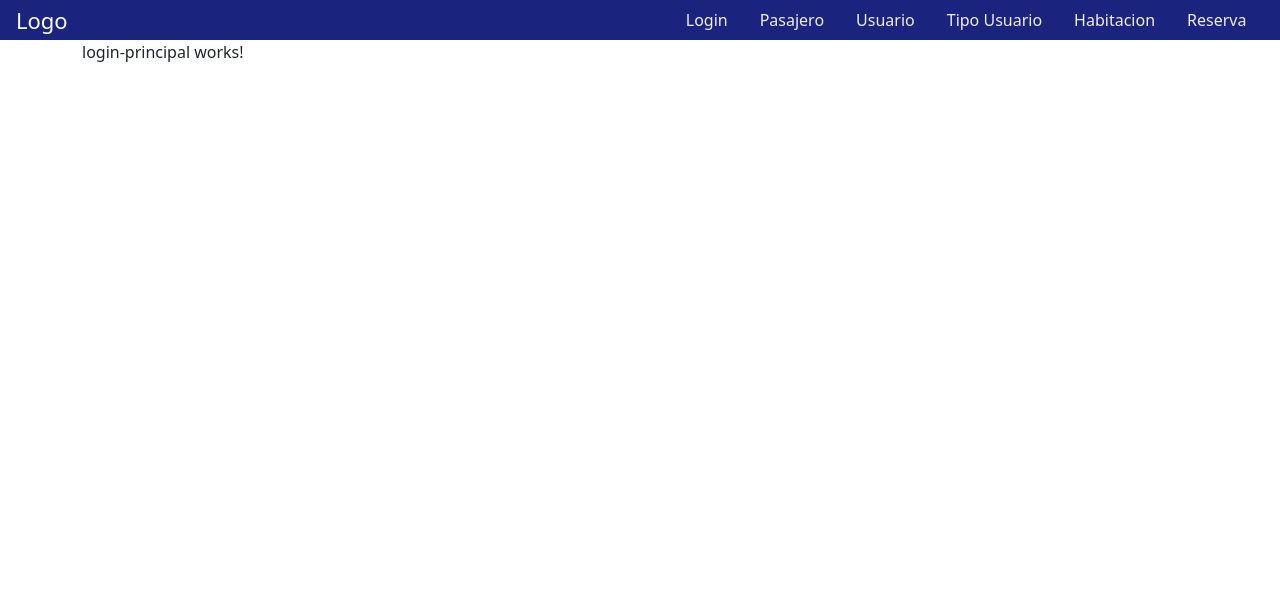
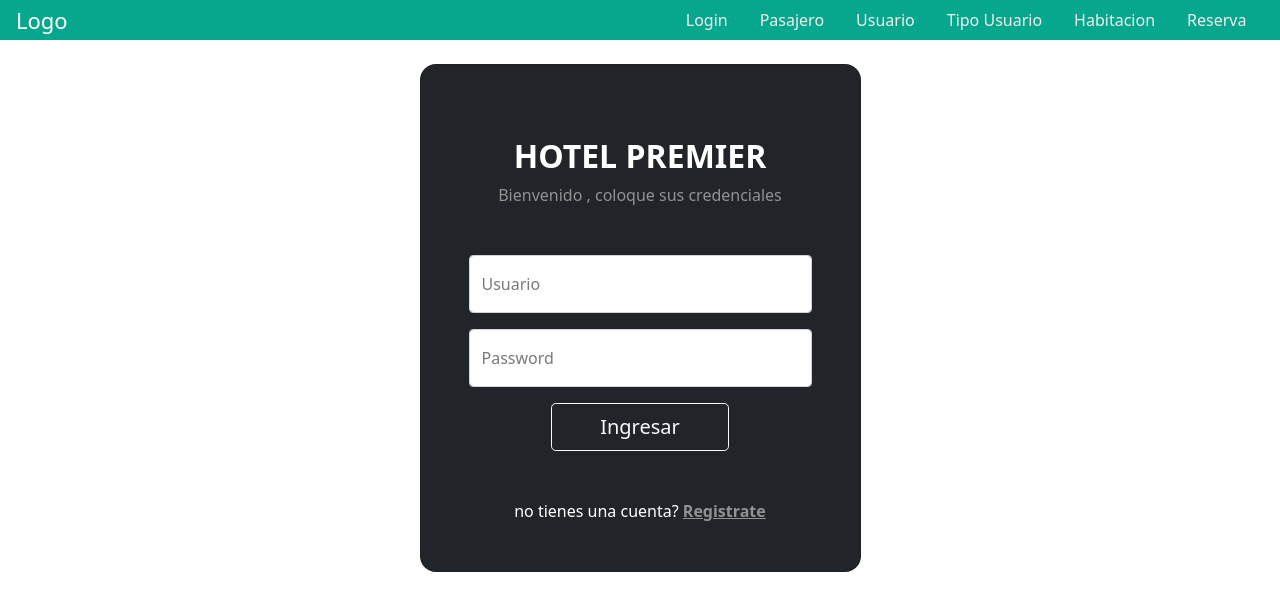
Before and after one commit to extremewhale/ProyectoDAWIIHotel, an Angular app: page /login in a window 1280 px wide. Shown: the top 610 px of the page. Built offline with nearby package versions, Linux system fonts and the light colour scheme.

Commit message:
loguin estilo casi finalizado

```diff
--- a/src/app/app.component.css
+++ b/src/app/app.component.css
@@ -7,7 +7,7 @@
   }
   .nav {
     width: 100%;
-    background-color: #1A237E;
+    background-color: #06a78c;
     display: flex;
     align-items: center;
   }
--- a/src/app/login/login-principal/login-principal.component.css
+++ b/src/app/login/login-principal/login-principal.component.css
@@ -0,0 +1,3 @@
+label{
+    color: rgb(122, 121, 121);
+}
--- a/src/app/login/login-principal/login-principal.component.html
+++ b/src/app/login/login-principal/login-principal.component.html
@@ -1 +1,41 @@
-<p>login-principal works!</p>
+<section class="vh-80 gradient-custom">
+  <div class="container py-4 h-500">
+    <div class="row d-flex justify-content-center align-items-center h-50">
+      <div class="col-8 col-md-8 col-lg-6 col-xl-5">
+        <div class="card bg-dark text-white" style="border-radius: 1rem">
+          <div class="card-body p-5 text-center">
+            <div class="mb-md-4 mt-md-4 pb-4">
+              <h2 class="fw-bold mb-2">HOTEL PREMIER</h2>
+              <p class="text-white-50 mb-5">
+                Bienvenido , coloque sus credenciales
+              </p>
+
+              <div class="form-floating mb-3">
+                <input type="email" id="floatingInput" class="form-control" placeholder="" />
+                <label for="floatingInput" >Usuario</label>
+              </div>
+
+              <div class="form-floating form-white mb-3">
+                <input type="password" class="form-control" id="floatingPassword" placeholder="">
+                <label for="floatingPassword">Password</label>
+              </div>
+
+
+
+              <button class="btn btn-outline-light btn-lg px-5" type="submit">
+                Ingresar
+              </button>
+            </div>
+
+            <div>
+              <p class="mb-0">
+                no tienes una cuenta?
+                <a href="#!" class="text-white-50 fw-bold">Registrate</a>
+              </p>
+            </div>
+          </div>
+        </div>
+      </div>
+    </div>
+  </div>
+</section>
```
